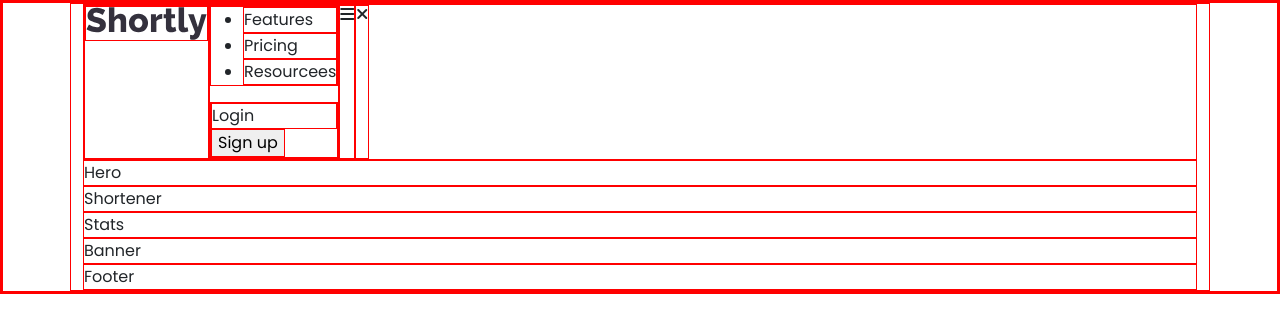
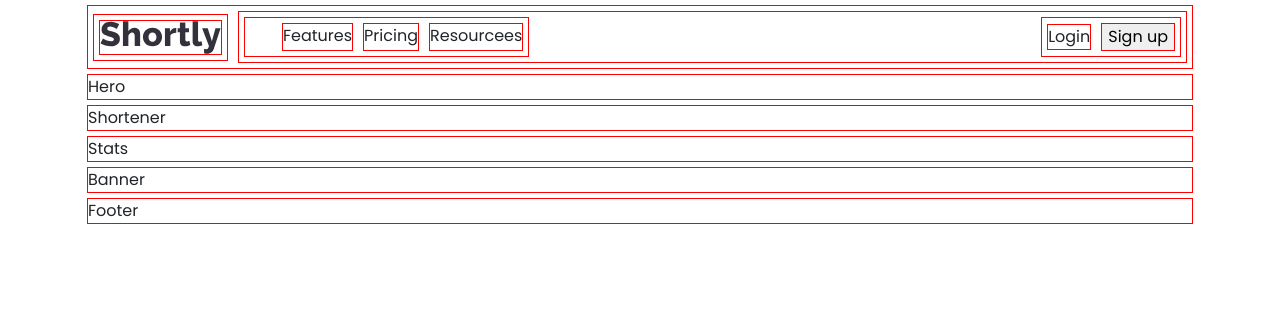
Before and after one commit to eivindsimonsen/url-shortening-app-landing-page, a React (Vite) app: page / in a window 1280 px wide. Shown: the top 332 px of the page. Built offline with nearby package versions, Linux system fonts and the light colour scheme.

Commit message:
Nav flex added

```diff
--- a/src/sass/partials/_base.scss
+++ b/src/sass/partials/_base.scss
@@ -1,5 +1,8 @@
-* {
-  border: 1px solid red;
+.app {
+  * {
+    border: 1px solid red;
+    margin: 5px;
+  }
 }
 
 body {
--- a/src/sass/partials/_nav.scss
+++ b/src/sass/partials/_nav.scss
@@ -0,0 +1,24 @@
+.fa-bars,
+.fa-xmark {
+  display: none;
+}
+
+.nav {
+  justify-content: space-between;
+  align-items: center;
+  &-routes {
+    display: flex;
+    flex-grow: 1;
+
+    ul {
+      display: flex;
+      list-style-type: none;
+    }
+  }
+
+  &-login {
+    display: flex;
+    margin-left: auto;
+    align-items: center;
+  }
+}
```
